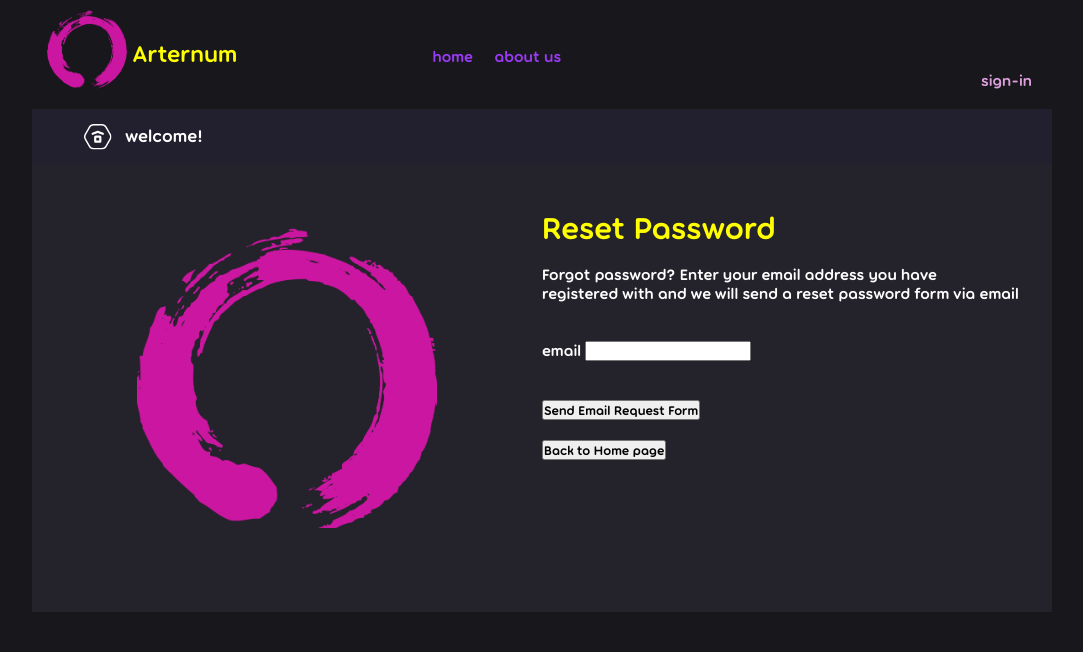
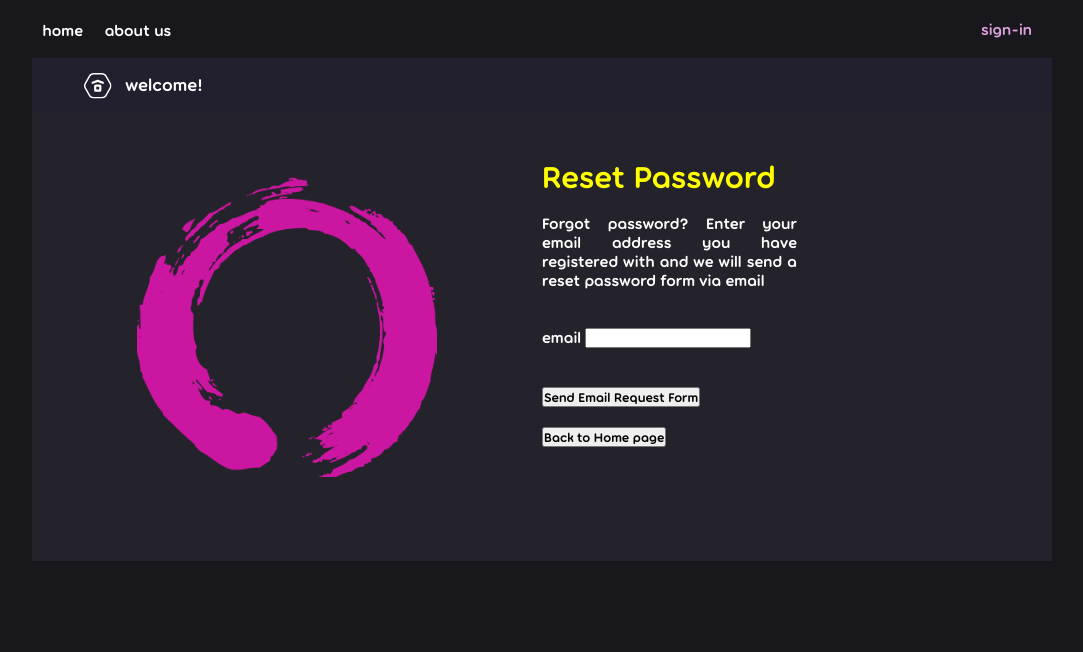
Before and after one commit to bakasibruceto/Arternum, a PHP site: page /index-forgotpw.php in a window 1280 px wide. Shown: the top 652 px of the page, without its empty margins (98-1181 px from the left). Run offline with PHP 8.4, Linux system fonts and the light colour scheme.

Commit message:
Updates
-Forgot password page
-Nav bar w/ horizontal list in first encounter

```diff
--- a/CSS/index.css
+++ b/CSS/index.css
@@ -51,17 +51,17 @@
 }
 
 #home, #about {
-    color: rgb(155, 59, 245);
+    color: white;
     padding: 12px;
     text-decoration: none;
 }
 
 #home:hover, #about:hover {
-    border-bottom: 4px solid #5638ac;
     overflow: visible;
-    color: rgb(255, 252, 252);
+    color: plum;
     }
 
+/* ARTERNUM PATI LOGO SA FIRST ENCOUNT
 #atitle {
     transition: 0.3s;
     transform: 0.3s;
@@ -85,14 +85,21 @@
     margin-left: 140px;
     filter: hue-rotate(-40deg);
 }
+*/
+
 
 #sign p  {
     color: plum;
-    float: right;
+    float:right;
     margin-top: -20px;
     margin-right: 150px;
     text-decoration: none;
     cursor: pointer;
+}
+
+#sign:hover p {
+    overflow: visible;
+    color: white;
 }
 
 #header-first {
@@ -141,9 +148,6 @@
     cursor: pointer;
     align-items: center;
     position: relative;
-
-
-
 }
 
 a{
@@ -155,12 +159,12 @@ text-decoration: none;
   text-align: center;
 }
 
-
-
-
-
 #intro h1{
     position: relative;
     color: yellow;
+}
 
+p{
+    text-align: justify;
+    margin-right: 50%;
 }
--- a/PHP/pages/first-encounter/forgotpw.php
+++ b/PHP/pages/first-encounter/forgotpw.php
@@ -24,7 +24,7 @@
           <h1 id="tit">Reset Password</h1>
           <form actions="#" method="POST">
             <?php include('PHP/backend/errors.php') ?>
-            <p>Forgot password? Enter your email address you have  <br> registered with and we will send a reset password form via email</p>
+            <p >Forgot password? Enter your email address you have registered with and we will send a reset password form via email</p>
             <br><br>
             <div>
               <label>email</label>
--- a/PHP/pages/first-encounter/navbar.php
+++ b/PHP/pages/first-encounter/navbar.php
@@ -28,8 +28,6 @@
       </div>
     </div>
     <div id="nav">
-          <img id="navlogo" src="CSS/images/sample.png" alt="">
-          <a id="atitle" href="#" >Arternum</a>
           <ul class="items">
             <li>
               <a id="home" href="#">home</a>
@@ -41,8 +39,7 @@
     <div id="sign" onclick="menuToggle()">
       <ul>
         <li>
-          <p> sign-in
-            <p>
+          <p> sign-in </p>
         </li>
       </ul>
     </div>
```
